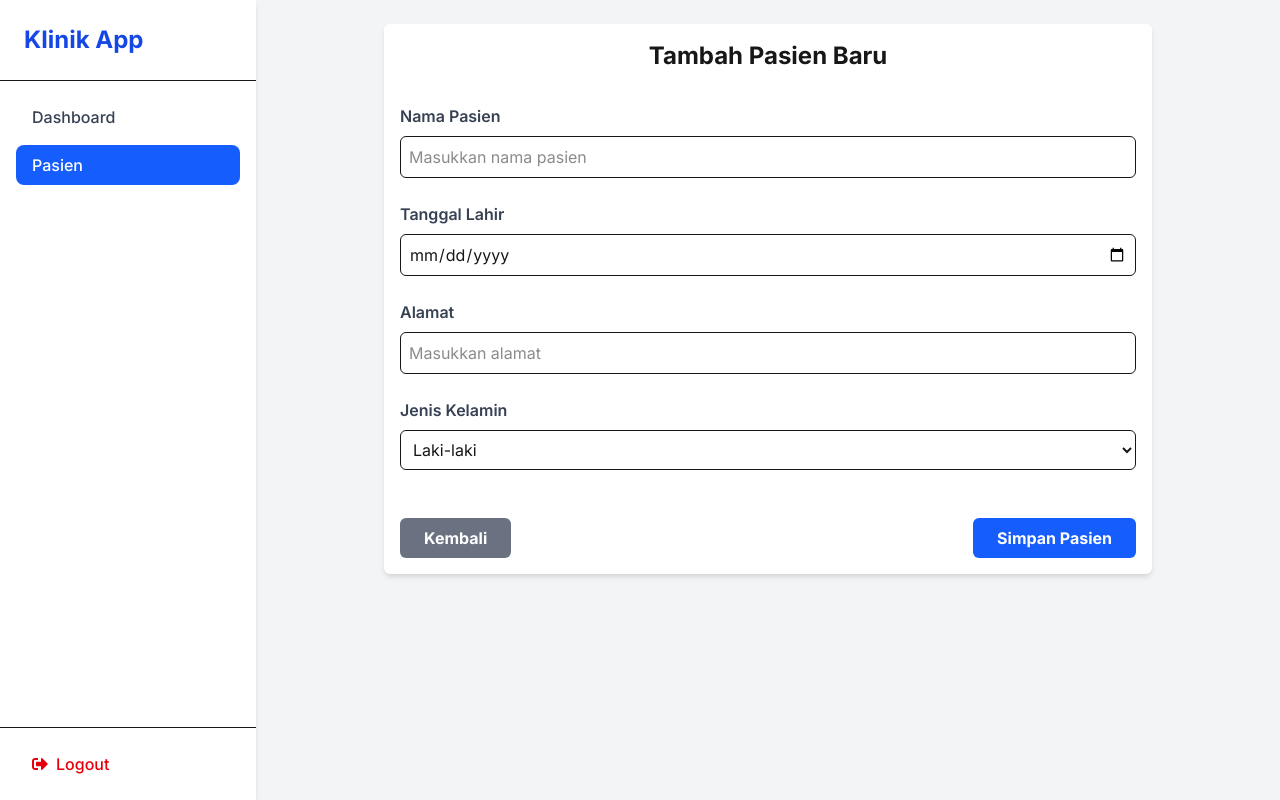
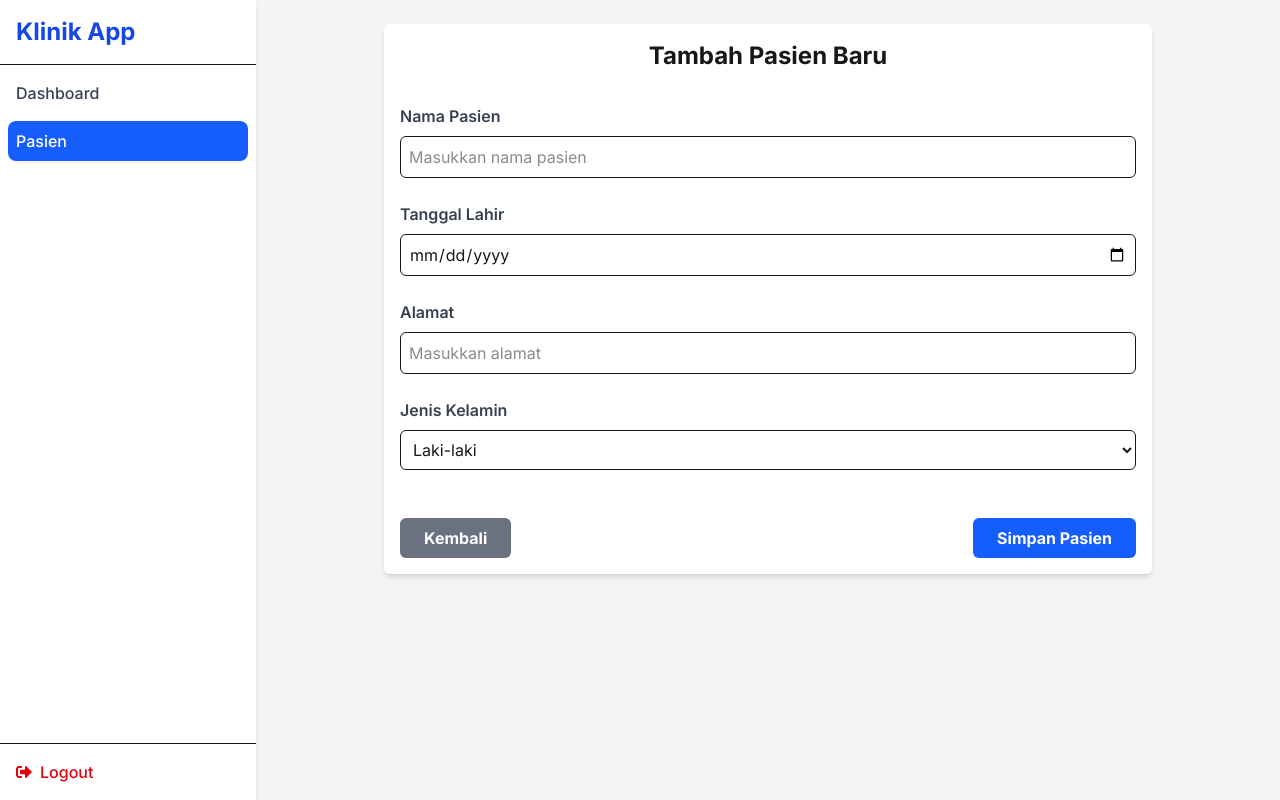
Before and after one commit to saylendrayasin/klinik_app, a Next.js app: page /dashboard/patients/new in a window 1280 px wide. Built offline with nearby package versions, Linux system fonts and the light colour scheme.

Commit message:
update: - adjust layout dashboard

```diff
--- a/src/app/dashboard/layout.js
+++ b/src/app/dashboard/layout.js
@@ -25,7 +25,7 @@ export default function DashboardLayout({ children }) {
         } transition-transform duration-200 ease-in-out sm:translate-x-0 sm:static sm:inset-0 flex flex-col`}
       >
         {/* Sidebar Header */}
-        <div className="flex items-center justify-between p-6 border-b">
+        <div className="flex items-center justify-between p-4 border-b">
           <h1 className="text-2xl font-bold text-blue-700">Klinik App</h1>
           <button
             onClick={() => setSidebarOpen(false)}
@@ -36,12 +36,12 @@ export default function DashboardLayout({ children }) {
         </div>
 
         {/* Sidebar Menu */}
-        <nav className="flex-1 flex flex-col p-4 space-y-2">
+        <nav className="flex-1 flex flex-col p-2 space-y-2">
           {navItems.map((item) => (
             <Link
               key={item.href}
               href={item.href}
-              className={`block px-4 py-2 rounded-lg font-medium transition-colors ${
+              className={`block px-2 py-2 rounded-lg font-medium transition-colors ${
                 (item.href === "/dashboard" && pathname === "/dashboard") ||
                 (item.href !== "/dashboard" && pathname.startsWith(item.href))
                   ? "bg-blue-600 text-white"
@@ -55,13 +55,13 @@ export default function DashboardLayout({ children }) {
         </nav>
 
         {/* Sidebar Logout */}
-        <div className="p-4 border-t">
+        <div className="p-2 border-t">
           <button
             onClick={() => {
               setSidebarOpen(false);
               signOut();
             }}
-            className="flex items-center gap-2 w-full px-4 py-2 rounded-lg font-medium text-red-600 hover:bg-gray-100 transition-colors"
+            className="flex items-center gap-2 w-full px-2 py-2 rounded-lg font-medium text-red-600 hover:bg-gray-100 transition-colors"
           >
             <FaSignOutAlt />
             <span>Logout</span>
@@ -77,8 +77,11 @@ export default function DashboardLayout({ children }) {
             <FaBars size={24} className="text-gray-600" />
           </button>
           <h1 className="text-lg font-bold text-blue-700">
-            {navItems.find((item) => item.href === pathname)?.label ||
-              "Dashboard"}
+            {navItems.find(
+              (item) =>
+                (item.href === "/dashboard" && pathname === "/dashboard") ||
+                (item.href !== "/dashboard" && pathname.startsWith(item.href))
+            )?.label || "Dashboard"}
           </h1>
 
           {/* Logout Button Mobile */}
```
